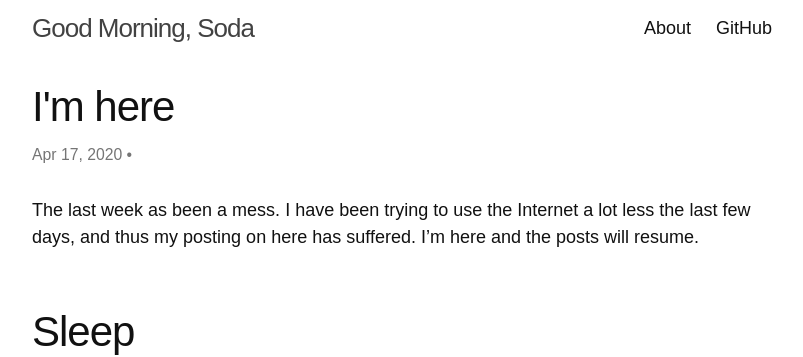
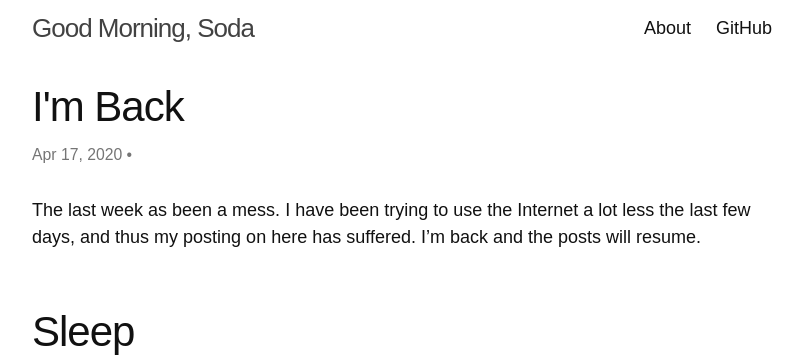
Before and after one commit to roguescholar42/roguescholar42.github.io, a Jekyll site: the page built from index.html, in a window 1280 px wide and 900 px high. Shown: the top 357 px of the window, without its empty margins (238-1041 px from the left). Built offline with Jekyll 4.4.1, drawn with Linux system fonts in a browser that asks for light colours; the list of posts is cut into pages by our own code.

Commit message:
Updated Im Here

```diff
--- a/_posts/2020-04-17-im-here.markdown
+++ b/_posts/2020-04-17-im-here.markdown
@@ -1,8 +1,8 @@
 ---
-title: I'm here
+title: I'm Back
 date: 2020-04-17 20:14:00 -04:00
 categories:
 - status
 ---
 
-The last week as been a mess.  I have been trying to use the Internet a lot less the last few days, and thus my posting on here has suffered.  I'm here and the posts will resume.
+The last week as been a mess.  I have been trying to use the Internet a lot less the last few days, and thus my posting on here has suffered.  I'm back and the posts will resume.
```
